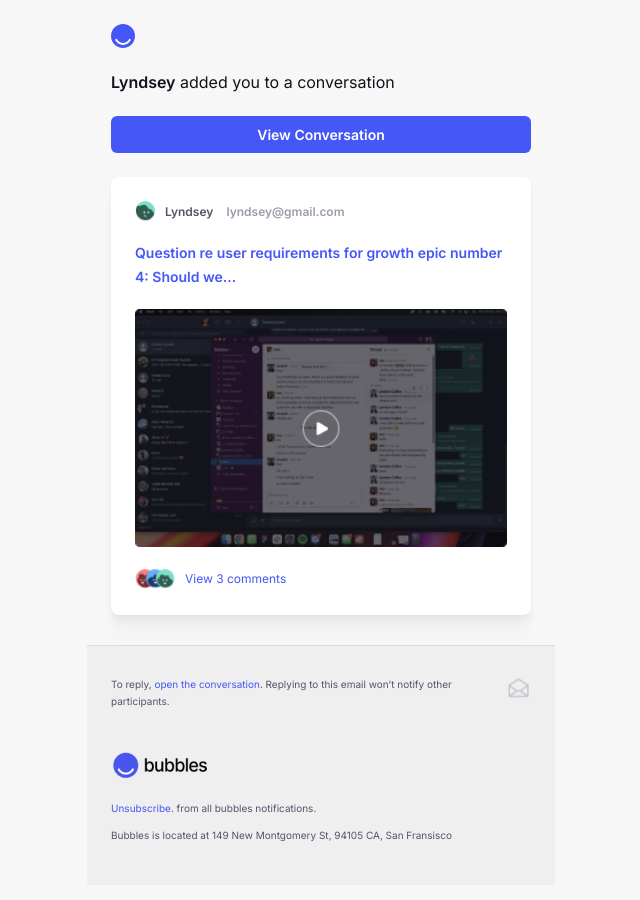
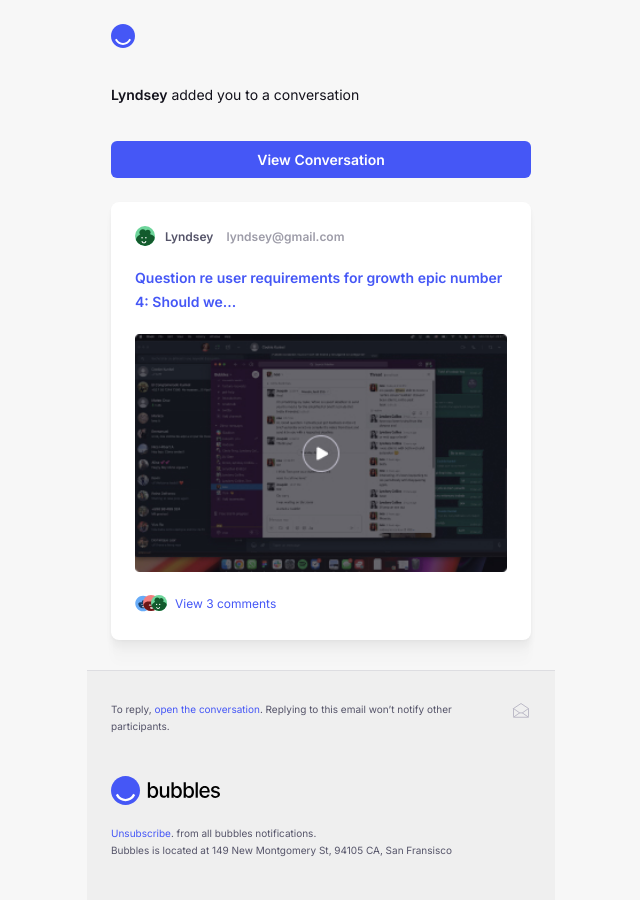
Before and after one commit to HappyMonsters/bubbles-email, a plain HTML site: page index.html in a window 1280 px wide. Shown: the whole page, without its empty margins (319-959 px from the left). Drawn offline with Linux system fonts and the light colour scheme.

Commit message:
retina support added

```diff
--- a/index.html
+++ b/index.html
@@ -1,12 +1,14 @@
+<!DOCTYPE html PUBLIC "-//W3C//DTD XHTML 1.0 Transitional//EN" "http://www.w3.org/TR/xhtml1/DTD/xhtml1-transitional.dtd">
 <html lang="en">
 <head>
     <meta charset="UTF-8">
     <meta http-equiv="X-UA-Compatible" content="IE=edge">
+	<meta http-equiv="Content-Type" content="text/html charset=UTF-8" />
     <meta name="viewport" content="width=device-width, initial-scale=1.0">
     <title>Bubbles email template</title>
     <!--google fonts-->
     <link href="https://fonts.googleapis.com/css2?family=Inter:wght@300;400;600&display=swap" rel="stylesheet">
-    <style>
+	<style type="text/css">
          a {
             padding: 0;
             text-decoration: none;
@@ -68,7 +70,7 @@
         }
         .group-img img{
             float: left;
-            margin-left: -10px;
+            margin-left: -8px;
         }
         .group-img img:first-child{
             margin: 0;
@@ -89,6 +91,7 @@
             font-weight: normal;
             line-height: 1.1rem;
             color: #555469;
+            margin: 0;
         }
 
         .footer-section .f-link {
@@ -104,7 +107,7 @@
 
          <table border="0" cellpadding="0" cellspacing="0" role="presentation" style="vertical-align:top;" width="100%">
             <tr>
-                <td">
+                <td>
                     <img src="img/Logo.svg" alt="">
                 </td>
             </tr>
@@ -119,7 +122,7 @@
         <table border="0" cellpadding="0" cellspacing="0" role="presentation" style="vertical-align:top;" width="100%">
             <tr>
                 <td style="padding-bottom: 24px;">
-                    <p> <strong>Lyndsey</strong>  added you to a conversation</p>
+                    <p> <b>Lyndsey</b>  added you to a conversation</p>
                 </td>
             </tr>
         </table>
@@ -138,7 +141,7 @@
             <table border="0" cellpadding="0" cellspacing="0" role="presentation" style="vertical-align:middle;" width="100%">
                 <tr>
                     <td width="30px">
-                        <img width="20px" src="img/img1.png" alt="">
+                        <img width="20px" src="img/icon1.svg" alt="">
                     </td>
                     <td width="auto" style="font-size:12px; font-weight: bold; color:#555469; vertical-align:middle; letter-spacing:undefined; text-align:left">
                         Lyndsey
@@ -171,11 +174,11 @@
             <!-- comments -->
             <table border="0" cellpadding="0" cellspacing="0" role="presentation" style="vertical-align:middle; padding-top: 20px;" width="100%">
                 <tr>
-                    <td width="50">
+                    <td width="40">
                         <div class="group-img">
-                            <img width="20px" src="img/img2.png" alt="">
-                            <img width="20px" src="img/img3.png" alt="">
-                            <img width="20px" src="img/img4.png" alt="">
+                            <img width="16px" src="img/icon3.svg" alt="">
+                            <img width="16px" src="img/icon2.svg" alt="">
+                            <img width="16px" src="img/icon1.svg" alt="">
                         </div>
                     </td>
                     <td width="auto" style="font-size:12px; font-weight: bold; color:#555469; vertical-align:middle; letter-spacing:undefined; text-align:left">
@@ -200,7 +203,7 @@
                     <p>To reply, <a href="#" class="f-link">open the conversation</a>. Replying to this email won’t notify other participants.</p>
                 </td>
                 <td width="50px" align="right" style="vertical-align:top;" >
-                    <img width="25px" src="img/EnvelopeOpen.png" alt="">
+                    <img width="20px" src="img/EnvelopeOpen.svg" alt="">
                 </td>
             </tr>
         </table>
@@ -209,7 +212,7 @@
         <table border="0" cellpadding="0" cellspacing="0" role="presentation" style="vertical-align:top;" width="100%">
             <tr>
                 <td style="padding-bottom: 20px; padding-top: 40px;">
-                    <img src="img/footer-logo.png" alt="">
+                    <img src="img/f-logo.svg" alt="">
                 </td>
             </tr>
         </table>
```
Also changed, not shown: img/6.svg (added), img/EnvelopeOpen.png (deleted), img/EnvelopeOpen.svg (added), img/f-logo.svg (added), img/footer-logo.png (deleted), img/icon1.svg (added), img/icon2.svg (added), img/icon3.svg (added), img/img1.png (deleted), img/img2.png (deleted), img/img3.png (deleted), img/img4.png (deleted).
